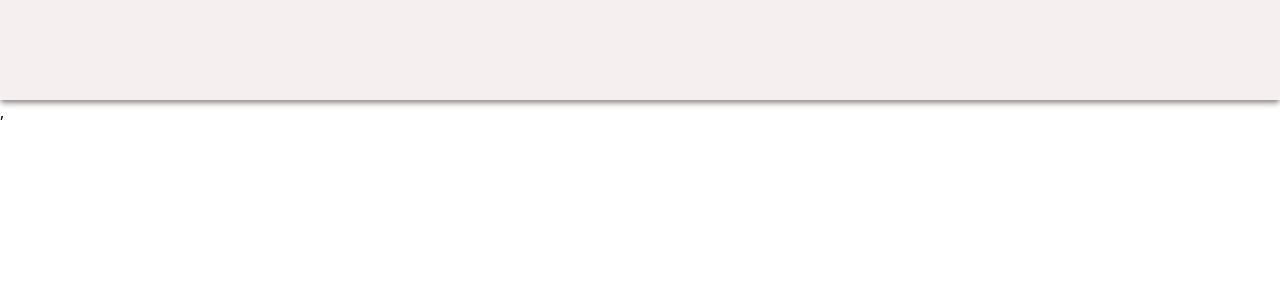
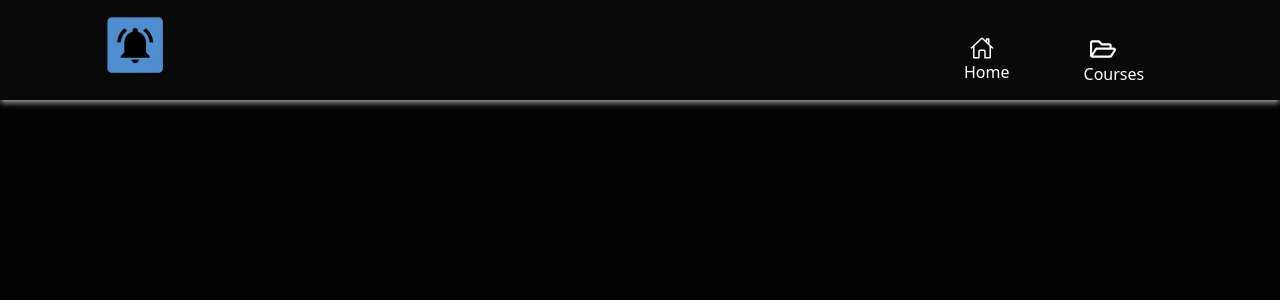
Before and after one commit to Aklile612/Reminder-App, a React (Vite) app: page / in a window 1280 px wide. Shown: the top 300 px of the page. Built offline with nearby package versions, Linux system fonts and the light colour scheme.

Commit message:
progress

```diff
--- a/src/Components/Header/Header.jsx
+++ b/src/Components/Header/Header.jsx
@@ -1,10 +1,30 @@
 import React from 'react'
+import icon from "../../assets/icon.webp"
+import { Link } from 'react-router-dom'
+import { IoHomeOutline } from "react-icons/io5";
+import { FaRegFolderOpen } from "react-icons/fa";
+
+
 
 const Header = () => {
   return (
     <div>
-      <div className='bg-[#f1e6e6a1] z-20 shadow-md shadow-[#968e8e] h-[50px] md:h-[100px]'>
-
+      <div className='flex bg-[#0f0d0da1] z-20 shadow-md shadow-[#968e8e] h-[50px] md:h-[100px]'>
+        <Link className='ml-[20px] md:ml-[100px] pt-1 md:pt-2.5 '>
+            <img src={icon} alt="icon" className='h-[40px] md:h-[70px] ' />
+        </Link>
+        <div>
+            <div className='flex  gap-20 text-white'>
+                <div className='group  hover:text-blue-700 transition-colors ml-[800px] mt-9  '>
+                    <IoHomeOutline className='text-2xl'/>
+                    <span className='-ml-1.5'>Home</span>
+                </div>
+                <div className='group  hover:text-blue-700 transition-colors mt-9'>
+                    <FaRegFolderOpen className='text-[26px]'/>
+                    <span className='-ml-1.5'>Courses</span>
+                </div>
+            </div>
+        </div>
       </div>
     </div>
   )
--- a/src/index.css
+++ b/src/index.css
@@ -1 +1,5 @@
 @import "tailwindcss";
+
+body{
+    @apply bg-[#030303]
+}
```
